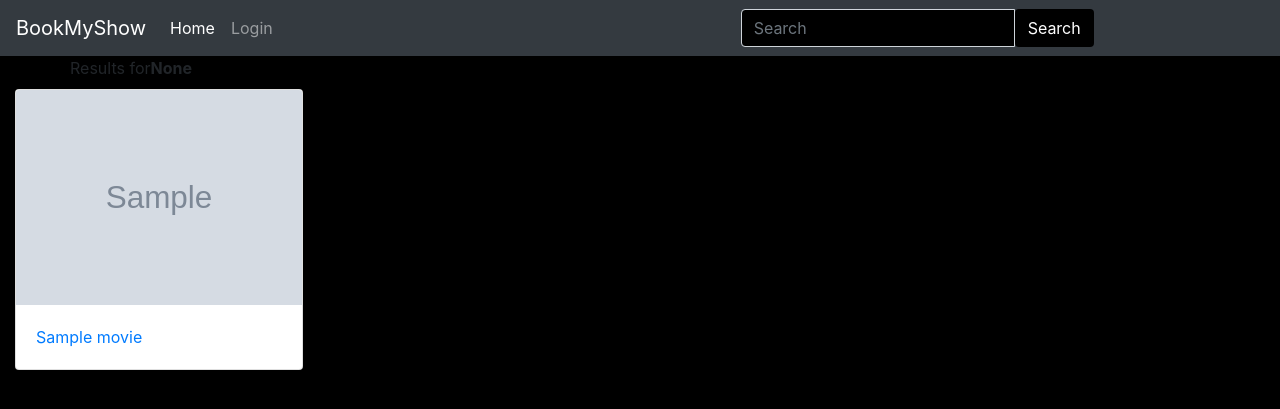
After one commit to himdhiman/BookMyShow, a Django app: page /search/ in a window 1280 px wide. The commit adds this page. Shown: the top 409 px of the page. Run offline with Django 3.2, Linux system fonts and the light colour scheme; tables that the repository leaves empty hold one stand-in row (values such as "Sample post"); grey boxes marked "Sample" are stand-in pictures; some libraries are stand-ins or nearby versions.

Commit message:
Search Bar Added

```diff
--- a/BookMyShow/urls.py
+++ b/BookMyShow/urls.py
@@ -15,11 +15,13 @@ Including another URLconf
 """
 from django.contrib import admin
 from django.urls import path, include
+from movies.views import SearchView
 
 urlpatterns = [
     path('admin/', admin.site.urls),
     path('accounts/', include('auth.urls')),
     path('', include('movies.urls')),
     path('cinema/', include('cinema.urls')),
-    path('tickets/', include('tickets.urls'))
+    path('tickets/', include('tickets.urls')),
+    path('search/', SearchView.as_view(), name = 'search')
 ]
--- a/cinema/urls.py
+++ b/cinema/urls.py
@@ -1,9 +1,10 @@
 from django.conf.urls import url
+from django.urls import path
 from cinema.views import TheatreListView, theatre_details
 
 app_name = 'cinema'
 
 urlpatterns = [
-    url('', TheatreListView.as_view(), name='theatre_list'),
-    url('<int:theatre_id>/', theatre_details, name='theatre')
+    url('', TheatreListView.as_view(), name = 'theatre_list'),
+    url('<int:theatre_id>/', theatre_details, name = 'theatre')
 ]
--- a/cinema/views.py
+++ b/cinema/views.py
@@ -3,12 +3,16 @@ from django.shortcuts import render
 # Create your views here.
 
 from django.shortcuts import render
+from cinema.models import Movie
 from cinema.models import Theatre, Show
 from django.views.generic import ListView, DetailView
 from django.shortcuts import get_object_or_404,Http404
 import datetime
 
 # Create your views here.
+
+
+
 
 class TheatreListView(ListView):
     def get_queryset(self):
--- a/movies/models.py
+++ b/movies/models.py
@@ -1,8 +1,22 @@
 from django.db import models
 from django.urls.base import reverse
 from django.core.validators import MaxValueValidator, MinValueValidator
+from django.db.models import Q
 
 # Create your models here.
+
+class MovieQuerySet(models.query.QuerySet):
+    def search(self,query):
+        lookup = (
+            Q(Title__icontains=query)
+        )
+        return self.filter(lookup).distinct()
+
+class MovieManager(models.Manager):
+    def get_queryset(self):
+        return MovieQuerySet(self.model,self._db)
+    def search(self,query):
+        return self.get_queryset().search(query)
 
 
 class Movie(models.Model):
@@ -27,6 +41,8 @@ class Movie(models.Model):
     ReleaseDate = models.DateField(null = True)
     stars = models.ManyToManyField('Star')
 
+    objects = MovieManager()
+
     def get_absolute_url(self):
         return reverse('movie', kwargs = {'movie_id' : self.pk})
 
--- a/movies/views.py
+++ b/movies/views.py
@@ -1,10 +1,33 @@
 from django.shortcuts import render
 from django.views.generic import TemplateView, DetailView, ListView, View
 from movies import models
+from movies.models import Movie
 from cinema.models import Show
 import datetime
 
 # Create your views here.
+
+class SearchView(ListView):
+    template_name = 'search.html'
+
+    def get_context_data(self,*args, **kwargs):
+        context = super(SearchView,self).get_context_data(*args,**kwargs)
+        query = self.request.GET.get('q ')
+        context['query'] = query
+        return context
+
+    def get_queryset(self,*args,**kwargs):
+        request = self.request
+        print(request.GET)
+        query = request.GET.get('q ')
+        print(query)
+        if query is not None:
+            query = query.strip()
+            print(models.Movie.objects.search(query))
+            return models.Movie.objects.search(query)
+        else:
+            return models.Movie.objects.all()
+
 
 class Index(ListView):
 
--- a/templates/base.html
+++ b/templates/base.html
@@ -10,37 +10,77 @@
     <title>BookMyShow | BoxOffice</title>
 
     <link rel="stylesheet" href="https://maxcdn.bootstrapcdn.com/bootstrap/4.0.0/css/bootstrap.min.css" integrity="sha384-Gn5384xqQ1aoWXA+058RXPxPg6fy4IWvTNh0E263XmFcJlSAwiGgFAW/dAiS6JXm" crossorigin="anonymous">
-    <link rel="stylesheet" href="{% static 'css/my_css.css' %}">
-    <link rel="stylesheet" href="{% static 'css/jquery-ui.css' %}">
 
     <script src="https://code.jquery.com/jquery-3.2.1.slim.min.js" integrity="sha384-KJ3o2DKtIkvYIK3UENzmM7KCkRr/rE9/Qpg6aAZGJwFDMVNA/GpGFF93hXpG5KkN" crossorigin="anonymous"></script>
     <script src="https://cdnjs.cloudflare.com/ajax/libs/popper.js/1.12.9/umd/popper.min.js" integrity="sha384-ApNbgh9B+Y1QKtv3Rn7W3mgPxhU9K/ScQsAP7hUibX39j7fakFPskvXusvfa0b4Q" crossorigin="anonymous"></script>
     <script src="https://maxcdn.bootstrapcdn.com/bootstrap/4.0.0/js/bootstrap.min.js" integrity="sha384-JZR6Spejh4U02d8jOt6vLEHfe/JQGiRRSQQxSfFWpi1MquVdAyjUar5+76PVCmYl" crossorigin="anonymous"></script>
-    <script src="{% static 'js/my_js.js' %}"></script>
-    <script src="{% static 'js/jquery-3.3.1.min.js' %}"></script>
-    <script src="{% static 'js/jquery-ui.js' %}"></script>
+
 
 </head>
 
-<body style="background-color:white">
+<body style="background-color: black">
 
-
-
-
-    <nav class="navbar navbar-expand-lg" style="background-color: black">
-        <a class="navbar-brand" style="font-size: 150%; color: white">BookMyShow</a>
-        <button class="navbar-toggler" type="button" data-toggle="collapse" data-target="#navbarNavAltMarkup" aria-controls="navbarNavAltMarkup" aria-expanded="false" aria-label="Toggle navigation">
+    <nav class="navbar navbar-expand-lg navbar-dark bg-dark">
+        <a class="navbar-brand" style="color: white">BookMyShow</a>
+        <button class="navbar-toggler" type="button" data-toggle="collapse" data-target="#navbarSupportedContent" aria-controls="navbarSupportedContent" aria-expanded="false" aria-label="Toggle navigation">
           <span class="navbar-toggler-icon"></span>
         </button>
-        <div class="collapse navbar-collapse" id="navbarNavAltMarkup">
-            <div class="navbar-nav">
-                <a class="nav-item nav-link active" href="{% url 'index' %}">Home <span class="sr-only">(current)</span></a>{% if request.user.is_authenticated %}
-                <a class="nav-item nav-link navbar-right" style="font-size: 150%; color: white">Hello {{request.user.first_name}}</a>
-                <a class="nav-item nav-link" href="{% url 'logout' %}">Logout</a> {% else %}
-                <a class="nav-item nav-link" href="{% url 'login' %}">Login</a> {% endif %}
+
+        <div class="collapse navbar-collapse" id="navbarSupportedContent">
+            <ul class="navbar-nav mr-auto">
+                <li class="nav-item active">
+                    <a class="nav-link" href="{% url 'index' %}">Home <span class="sr-only">(current)</span></a>
+                </li>
+                {% if request.user.is_authenticated %}
+                <li class="nav-item">
+                    <a class="nav-link">Hello {{request.user.first_name}}</a>
+                </li>
+                <li class="nav-item">
+                    <a class="nav-link" href="{% url 'logout' %}">Logout</a>
+                </li>
+                {% else %}
+                <li class="nav-item">
+                    <a class="nav-link" href="{% url 'login' %}">Login</a>
+                </li>
+                {% endif %}
+            </ul>
+            <div style="margin-right:5px; padding-right: 15% ">
+                <form class="navbar-form navbar-right search-form " role="search " action="{% url 'search' %}">
+                    <div class="input-group ">
+                        <input type="text " name="q " class="form-control " placeholder="Search " style="background-color: black ">
+                        <span class="input-group-btn input-group-sm ">
+                <button type="submit " class="btn btn-default " style="background-color: black; color: white ">Search</button>
+              </span>
+                    </div>
+                </form>
             </div>
         </div>
     </nav>
+
+    <script type="text/javascript ">
+        $(document).ready(function() {
+
+            var searchForm = $('.search-form');
+            console.log(searchForm)
+            var searchInput = searchForm.find("[name='q' ] ");
+            console.log(searchInput)
+            var typingTimer;
+            var typingInterval = 500;
+            searchInput.keyup(function(event) {
+                clearTimeout(typingTimer);
+                console.log(searchInput.val())
+                typingTimer = setTimeout(function() {
+                    console.log("Hello w ")
+                    var query = searchInput.val();
+                    window.location.href = '/search/?q=' + query;
+                }, typingInterval, searchInput);
+            });
+            searchInput.keydown(function(event) {
+                clearTimeout(typingTimer);
+
+            });
+        });
+    </script>
 
 
 
--- /dev/null
+++ b/templates/search.html
@@ -0,0 +1,25 @@
+{% extends "base.html" %} {% block content %}
+<div class="container">
+    <div class="row">
+        Results for <b> {{ query }}</b>
+        <hr/>
+    </div>
+</div>
+
+
+{% if movie_list %} {% for mov in movie_list %}
+<div class="col-4">
+
+    <div class="card" style="width: 18rem;">
+        <img class="card-img-top" src="{{ mov.Poster_Link }}" alt="Card image cap">
+        <div class="card-body">
+            <a href="{{ mov.get_absolute_url }}">
+                <p class="card-text">{{ mov.Title }}</p>
+            </a>
+        </div>
+    </div>
+</div>
+
+{% endfor %} {% else %}
+<p class="lead text-center">No Items Found!!!</p>
+{% endif %} {% endblock %}
--- a/templates/tickets/payment_gateway.html
+++ b/templates/tickets/payment_gateway.html
@@ -4,7 +4,7 @@
 <hr />
 <div class="jumbotron" style="background-color:#add8e6">
     <div class="booking">
-        <form method="post" action="#">
+        <form method="post" action="{% url 'payment_confirmation' %}">
             {% csrf_token %}
             <input type="hidden" id="show_id" name="show_id" value="{{ show.id }}">
             <!--<pre>-->
--- a/tickets/views.py
+++ b/tickets/views.py
@@ -86,9 +86,9 @@ def payment_confirmation(request):
 
         BookedSeat.objects.bulk_create(booked_seat)
 
-        return render(request, 'payment_confirmation.html')
+        return render(request, 'tickets/payment_confirmation.html')
     else:
-        return redirect('theatre.views.theatre_list')
+        return redirect('cinema.views.theatre_list')
 
 
 class BookingListView(ListView):
```
Also changed, not shown: templates/tickets/payment_confirmation.html (added, +8 -0 lines).
